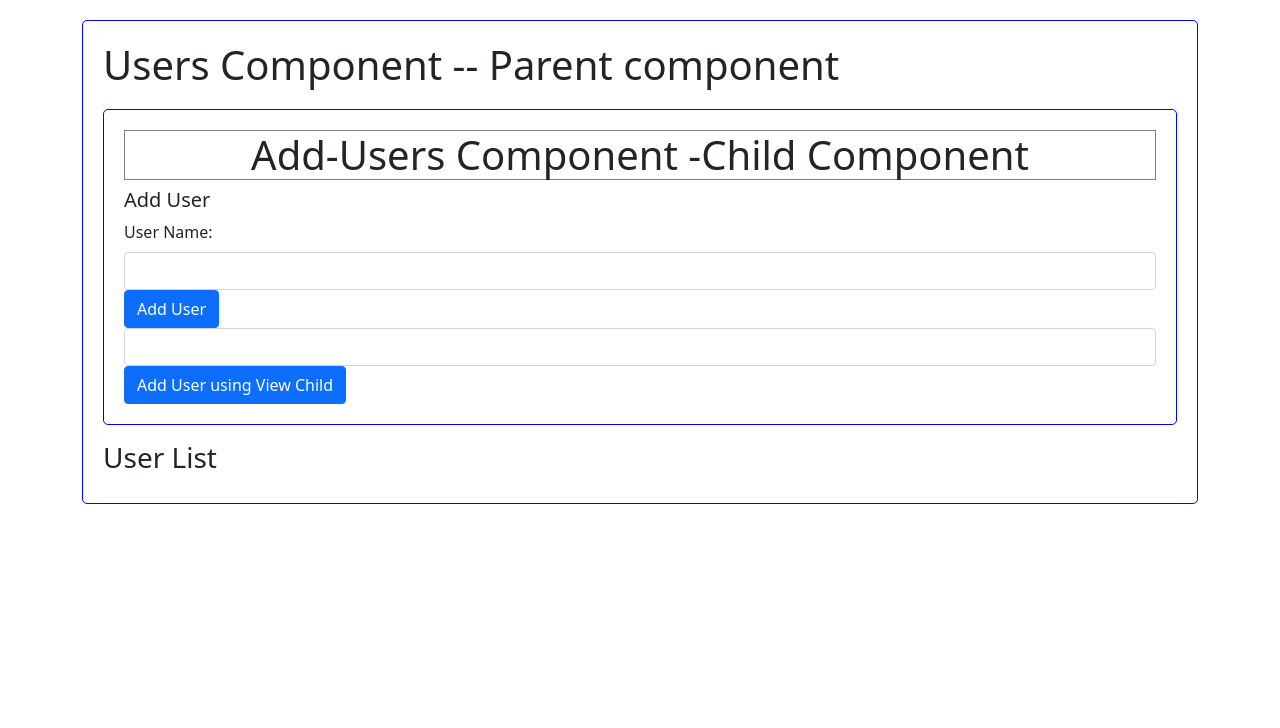
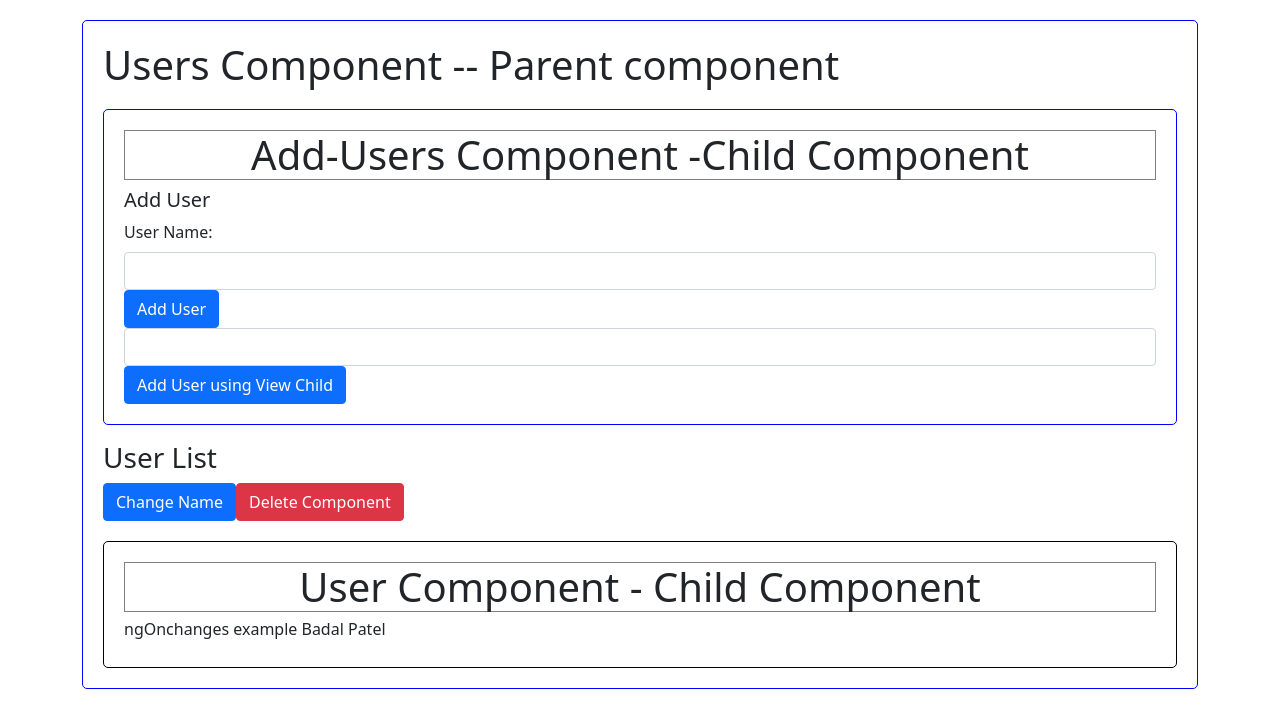
Before and after one commit to pateba06/AngularApp-AllTopicInOne, an Angular app in the folder angularAllTopicInOneApp/: page / in a window 1280 px wide. Shown: the top 728 px of the page. Built offline with nearby package versions, Linux system fonts and the light colour scheme.

Commit message:
07 - Life Cycle Hooks

```diff
--- a/angularAllTopicInOneApp/src/app/user/user.component.html
+++ b/angularAllTopicInOneApp/src/app/user/user.component.html
@@ -1,4 +1,6 @@
 <div class="user-container">
-    <h1 class="border-wrap text-center">User Component - Child Component</h1>
+    <!-- <h1 class="border-wrap text-center">User Component - Child Component</h1>
     <h5>{{ userName }}</h5>
+    <h6>ngOnchanges example {{name}}</h6> -->
+    <ng-content ></ng-content>
 </div>
--- a/angularAllTopicInOneApp/src/app/user/user.component.ts
+++ b/angularAllTopicInOneApp/src/app/user/user.component.ts
@@ -1,10 +1,77 @@
-import { Component, Input } from '@angular/core';
+import {
+  AfterContentChecked,
+  AfterContentInit,
+  AfterViewChecked,
+  AfterViewInit,
+  Component,
+  DoCheck,
+  Input,
+  OnChanges,
+  OnDestroy,
+  OnInit,
+  SimpleChanges,
+} from '@angular/core';
 
 @Component({
   selector: 'app-user',
   templateUrl: './user.component.html',
   styleUrls: ['./user.component.css'],
 })
-export class UserComponent {
+export class UserComponent
+  implements
+    OnInit,
+    OnChanges,
+    DoCheck,
+    AfterContentInit,
+    AfterContentChecked,
+    AfterViewInit,
+    AfterViewChecked,
+    OnDestroy
+{
   @Input() userName: string;
+  @Input() name: string;
+
+  constructor() {
+    console.log('Constructor Called' + '---Life Cycle Hook example');
+  }
+
+  ngOnInit() {
+    // It initiates once the user component is initiated
+    console.log('ngOnIt Invoked' + '-02---Life Cycle Hook example');
+  }
+
+  // if is the only lifecycle Hook which will take parameter
+  // ngOnChanges it will execute whenever there is Input propery change
+  ngOnChanges(element: SimpleChanges) {
+    console.log('ngOnChanges invoked' + '-01---Life Cycle Hook example');
+    console.log(element);
+  }
+
+  ngDoCheck() {
+    console.log('ngDoCheck Invoked' + '-03---Life Cycle Hook example');
+  }
+
+  ngAfterContentInit() {
+    console.log('ngAfterContentInit Invoked' + '-04---Life Cycle Hook example');
+  }
+
+  ngAfterContentChecked() {
+    console.log(
+      'ngAfterContentChecked Invoked' + '-05---Life Cycle Hook example'
+    );
+  }
+
+  // after completeion of rendering of entire html ngAfterViewInit will be rendered
+  ngAfterViewInit() {
+    console.log('ngAfterViewInit Invoked' + '-06---Life Cycle Hook example');
+  }
+
+  // after entire page is rendered. if any change is there then ngAfterViewChecked will be invoked
+  ngAfterViewChecked() {
+    console.log('ngAfterViewChecked Invoked' + '-07---Life Cycle Hook example');
+  }
+
+  ngOnDestroy(){
+    console.log('ngOnDestroy Invoked' + '-07---Life Cycle Hook example');
+  }
 }
--- a/angularAllTopicInOneApp/src/app/users/users.component.html
+++ b/angularAllTopicInOneApp/src/app/users/users.component.html
@@ -4,7 +4,16 @@
     <app-add-user (userAdded)="onUserAdded($event)"></app-add-user>
 <div class="mt-3">
     <h3>User List</h3>
+    <!-- adding button to see ngOnChanges -->
+    <button class="btn btn-primary" (click)="onNameChange()">Change Name</button>
+        <!-- adding button to see ngOnDestroy -->
+        <button class="btn btn-danger" (click)="onDelete()">Delete Component</button>
     <!-- sending userList data in user - child component -->
-    <app-user *ngFor='let user of userList' [userName]="user"></app-user>
+    <app-user *ngFor='let user of userList' [userName]="user" [name]="name">
+        <!-- we can keep below thing if we use ng-template in app=user -->
+        <h1 class="border-wrap text-center">User Component - Child Component</h1>
+        <h5>{{ userName }}</h5>
+        <h6>ngOnchanges example {{name}}</h6>
+    </app-user>
 </div>
 </div>
--- a/angularAllTopicInOneApp/src/app/users/users.component.ts
+++ b/angularAllTopicInOneApp/src/app/users/users.component.ts
@@ -1,4 +1,4 @@
-import { Component, OnInit } from '@angular/core';
+import { Component , OnInit } from '@angular/core';
 
 @Component({
   selector: 'app-users',
@@ -8,13 +8,28 @@ import { Component, OnInit } from '@angular/core';
 export class UsersComponent implements OnInit {
 
   // creating userList array.
-  userList = [];
+  userList = ['Badal'];
+
+  // created name variable to show the ngOnchages example
+  name ="Badal Patel"
   constructor() {
   }
 
-  ngOnInit() {}
+  ngOnInit() {
+  }
 
   onUserAdded(event){
     this.userList.push(event)
   }
+
+// below function is created to see ngOnChanges example
+  onNameChange(){
+    this.name = "Hi my name is Badal Rameshbhai Patel"
+  }
+
+//below function is created to see ngOnDestroy Example
+  onDelete(){
+    // emptying the array to see ngOnDestroy hook
+    this.userList =[]
+  }
 }
```
Also changed, not shown: 1 other file (tests, documents, lock files or other folders).
